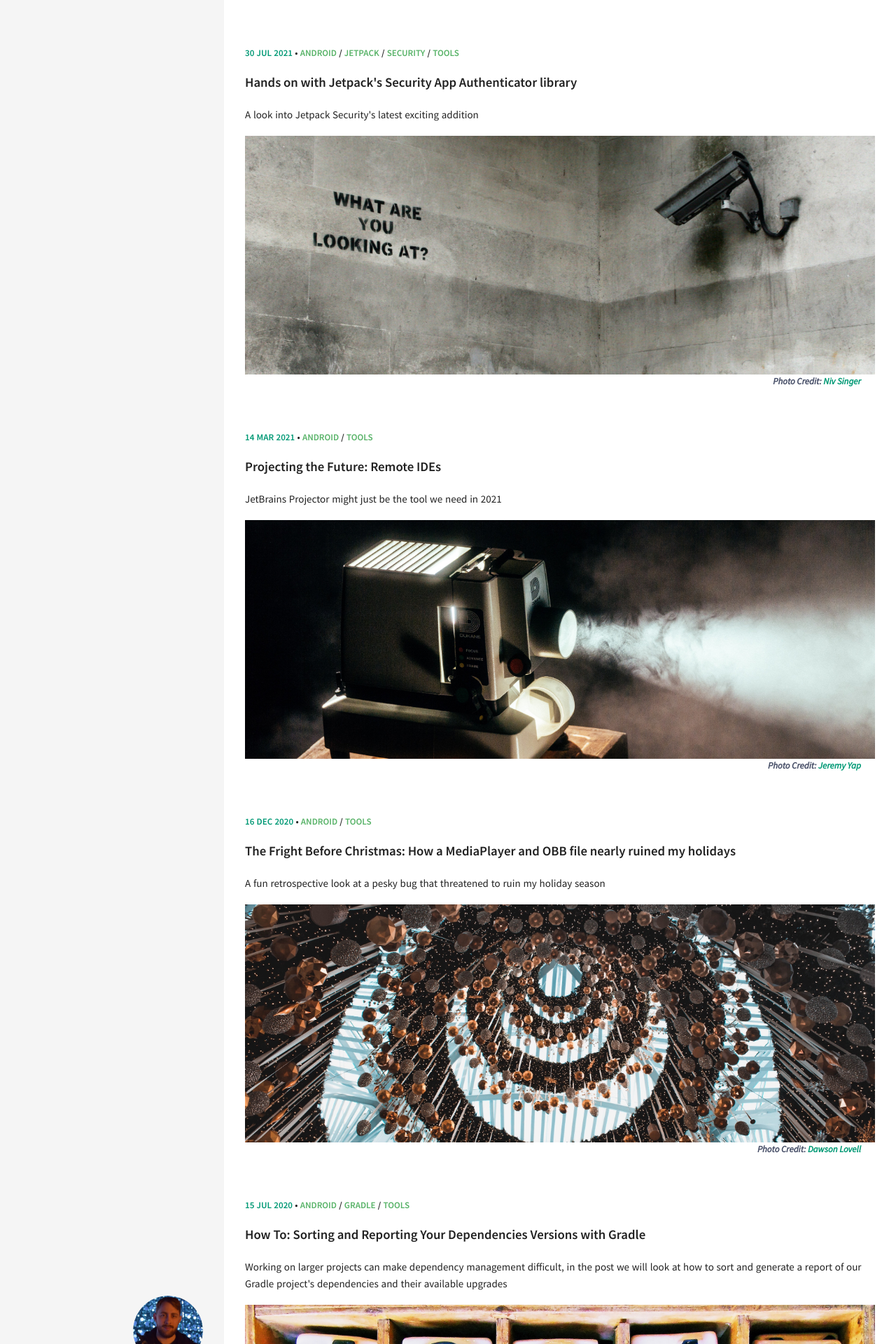
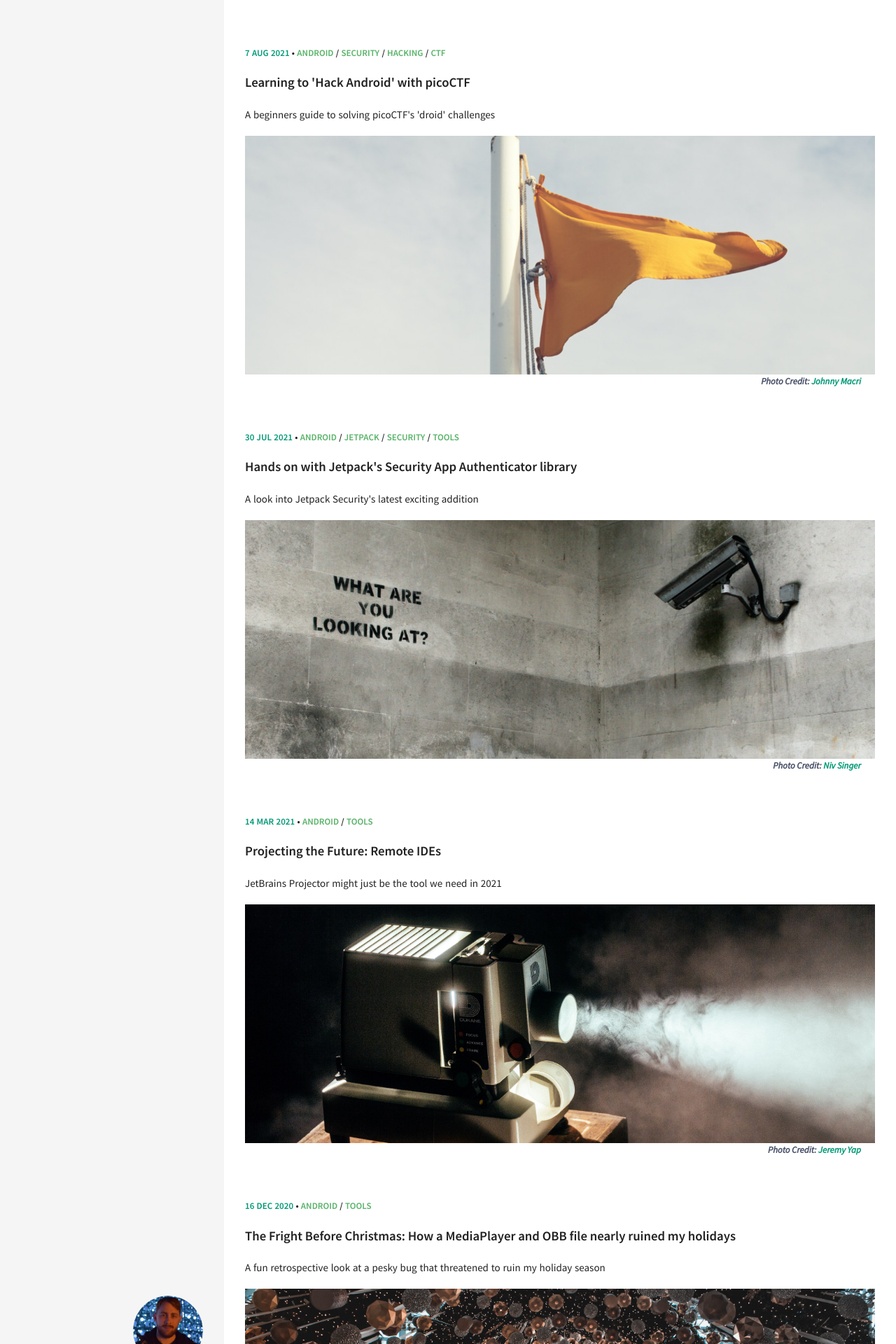
Before and after one commit to ed-george/ed-george.github.io, a Jekyll site: the page built from index.html, in a window 1280 px wide. Shown: the top 1920 px of the page at 70% size. Built offline with Jekyll 4.4.1, drawn with Linux system fonts in a browser that asks for light colours; some of the changed lines change nothing that is shown.

Commit message:
🚨 New post

```diff
--- /dev/null
+++ b/_posts/2021-08-07-pico-ctf-droids.md
@@ -0,0 +1,482 @@
+---
+layout: post
+title: "Learning to 'Hack Android' with picoCTF"
+excerpt: "A beginners guide to solving picoCTF's 'droid' challenges"
+categories: [Android, Security, Hacking, CTF]
+comments: true
+medium: https://sp4ghetticode.medium.com/learning-to-hack-android-with-picoctf-4d1334eb6929
+image:
+  feature: /post/flag.jpg
+  credit: Johnny Macri
+  creditlink: https://unsplash.com/photos/QQGKsFGBlo8
+---
+
+Over the last few weeks and in part thanks to my new fascination with Android app security, I have recently found myself heavily invested in cyber security content online. Youtuber's such as [John Hammond](https://www.youtube.com/channel/UCVeW9qkBjo3zosnqUbG7CFw) and [LiveOverflow](https://www.youtube.com/channel/UClcE-kVhqyiHCcjYwcpfj9w) provide hundreds of hours of free content, teaching the average person (as well as developers such as myself) the core concepts around cyber security, ethical hacking and reverse engineering.
+
+Part of this content introduced me to cyber security's capture-the-flag ('CTF') events, in which teams or individuals compete on challenges in numerous cyber security disciplines in order to gain points, win prizes and ultimately hold the bragging rights over their peers. The challenges usually range in difficulty and in style, from reverse engineering code to completely taking over a machine and gaining root (admin) access.
+
+However, for the complete novice, [picoCTF](https://picoctf.org/) is a free for all annual event aimed at middle school + high school pupils to introduce them into cyber security through a number of hand crafted challenges. Once the event is over these challenges are released and made accessible for non-event attendees to try them for themselves. Despite the intended audience, the difficulty level of some of the harder challenges makes picoCTF a popular event for many seasoned experts as well as beginners. The aim of each challenge is to find a hidden 'flag' in the format "picoCTF{xxxxxxxxxxx}" using cyber security tools, your own knowledge and very often some expert google-fu.
+
+What interested me immediately with picoCTF was 5 of their challenges all revolving around Android applications. These [challenges](https://play.picoctf.org/practice?page=1&search=droids), named `droid0` to `droid4` respectively, provided me with an exciting chance to test my Android knowledge and further my understanding of the platform I have worked with for close to 10 years. I thought being an experienced developer would mean they'd all be easy, but how wrong I was!
+
+Below are my solutions to these problems.
+
+### ⚠️ Spoilers Ahead
+
+I highly recommend you try all the [droid challenges](https://play.picoctf.org/practice?page=1&search=droids) before continuing this post to avoid spoilers. They range in difficulty, but with good research technique should be easy enough to solve without too much trouble.
+
+However, should you wish to see the solutions, please continue at your discretion!
+
+#  Challenge 1: droids0
+
+The first challenge provided the following description
+
+> Where do droid logs go. Check out this [file](https://jupiter.challenges.picoctf.org/static/02bcd73e630f50ef0b12bcdad9d84e0d/zero.apk).
+
+The very first step was to download the provided file to check what it was, so using `wget` I downloaded it to my working directory.
+
+{% highlight shell %}
+wget https://jupiter.challenges.picoctf.org/static/02bcd73e630f50ef0b12bcdad9d84e0d/zero.apk
+{% endhighlight %}
+
+It's an APK file! Great, looks like we are checking out somebody's compiled app.
+
+Assuming it's a debuggable build, it is possible to install this APK on a device or emulator via the [Android Debug Bridge](https://developer.android.com/studio/command-line/adb) 'adb' tool.
+
+{% highlight shell %}
+adb install -t zero.apk
+{% endhighlight %}
+
+Running the app showed an extremely basic app consisting of a title, input text field, button and another text view.
+
+![](https://i.imgur.com/wQzD5Z0.png)
+
+Playing with the app, inputting text and clicking the button caused the "I'm a flag text" to change to a "Not Today..." message.
+
+With the app's title text and the problem's description, I immediately knew that I needed to check the application's logs.
+
+To do this, I made use of [pidcat](https://github.com/JakeWharton/pidcat) and `grep`'d the output to check for flags.
+
+{% highlight shell %}
+pidcat | grep -E -o "picoCTF{.*}"
+{% endhighlight %}
+
+Sure enough, there's the flag: <span class="spoilier">picoCTF{a.moose.once.bit.my.sister}</span>
+
+#  Challenge 2: droids1
+
+The second challenge starts with the following description
+
+> Find the pass, get the flag. Check out this [file](https://jupiter.challenges.picoctf.org/static/b12c6d058c7f52eb1fd2015cfd291716/one.apk).
+
+Following the previous challenge, I first downloaded the APK file and installed it to my emulator.
+
+{% highlight shell %}
+wget https://jupiter.challenges.picoctf.org/static/b12c6d058c7f52eb1fd2015cfd291716/one.apk
+
+adb install -t one.apk
+{% endhighlight %}
+
+The app that installs is a mirror of the previous challenges app, but with the title stating 'brute force not required'. Entering any text and hitting the button provides a helpful 'NOPE'. It looks like a password is first required to gain access to the flag.
+
+Based on the title hint, it suggests that reverse-engineering is the way to go. To reverse engineer the APK we can make use of [apktool](https://ibotpeaches.github.io/Apktool/) to decompile the app, check the resources and even inspect the decompiled Android byte-code written in a [smali format](http://pallergabor.uw.hu/androidblog/dalvik_opcodes.html).
+
+To decompile the app using `apktool` is ultra straightforward. The tool creates a directory `one` with directories for all the decompiled files.
+
+{% highlight shell %}
+apktool d one.apk
+# Open the relevant Flag file in Sublime Text
+subl one/smali/com/hellocmu/picoctf/FlagstaffHill.smali
+{% endhighlight %}
+
+Whilst not being a smali expert, opening the smali file I located a `getFlag` method that seemed like a great point to start. Inspecting the method, it was possible to work out what was going on through adding my own annotations.
+
+The annotated file is below:
+
+{% highlight smali %}
+
+// The 'get flag method' presumably provides the flag!
+.method public static getFlag(Ljava/lang/String;Landroid/content/Context;)Ljava/lang/String;
+    .locals 2
+    .param p0, "input"    # Ljava/lang/String;
+    .param p1, "ctx"    # Landroid/content/Context;
+
+    .line 11
+    const v0, 0x7f0b002f // <-- This looks interesting! Likely a string resource
+
+    // Call context.getString with the value in v0
+    invoke-virtual {p1, v0}, Landroid/content/Context;->getString(I)Ljava/lang/String;
+
+    move-result-object v0
+
+    .line 12
+    // Create local variable password (presumably from the user input)
+    .local v0, "password":Ljava/lang/String;
+    // Call String#equals to compare input with the input
+    invoke-virtual {p0, v0}, Ljava/lang/String;->equals(Ljava/lang/Object;)Z
+
+    move-result v1
+
+    // Check if the strings are equal
+    if-eqz v1, :cond_0
+
+    // If equal, call fenugreek method which returns a String
+    // This looks to be a call to a native library that provides the flag
+    invoke-static {p0}, Lcom/hellocmu/picoctf/FlagstaffHill;->fenugreek(Ljava/lang/String;)Ljava/lang/String;
+
+{% endhighlight %}
+
+The `0x7f0b002f` in the code referenced a string resource. So to find out which one, I ran a simple `grep`.
+
+{% highlight shell %}
+grep -iFr "0x7f0b002f" .
+
+> ./one/res/values/public.xml:    <public type="string" name="password" id="0x7f0b002f" />
+> ./one/smali/com/hellocmu/picoctf/FlagstaffHill.smali:    const v0, 0x7f0b002f
+> ./one/smali/com/hellocmu/picoctf/R$string.smali:.field public static final password:I = 0x7f0b002f
+
+{% endhighlight %}
+
+Having found out the relevant string resource is `password`, then we can search the XML files for the relevant password using `find` and `grep`.
+
+{% highlight shell %}
+find . -type f -regex ".*.xml" -exec grep -iFr "password" {} \;
+
+> ./one/res/values/public.xml:    <public type="string" name="password" id="0x7f0b002f" />
+> ./one/res/values/strings.xml:    <string name="password">opossum</string>
+
+{% endhighlight %}
+
+Bingo. Entering "opossum" into the app reveals the flag <span class="spoilier">picoCTF{pining.for.the.fjords}</span>
+
+# Challenge 3: droids2
+
+> Find the pass, get the flag. Check out this [file](https://jupiter.challenges.picoctf.org/static/b7d30de6eaaf83e685aea7c10c5bdea8/two.apk).
+
+With the same hint as the last challenge, it was time to follow the same steps as previous.
+
+{% highlight shell %}
+wget https://jupiter.challenges.picoctf.org/static/b7d30de6eaaf83e685aea7c10c5bdea8/two.apk
+
+adb install -t two.apk
+
+{% endhighlight %}
+
+Installing the app resulted in the title of the app changing to 'smali sounds like an Ikea bookcase'. In fairness, it totally does. Again, it looked like we'd need to find the password to unlock the flag.
+
+Based on this title, it was a fair assumption we'd be diving head first into the decompiled smali code again.
+
+{% highlight shell %}
+apktool d two.apk
+
+# Open the relevant Flag file in Sublime Text
+subl one/smali/com/hellocmu/picoctf/FlagstaffHill.smali
+{% endhighlight %}
+
+This time the smali code was [far more complex](https://gist.github.com/ed-george/fe5c0e54747bd1514343406c060a7469) than the previous challenge. I decided that to investigate further, I would make use of the popular [jadx decompiler](https://github.com/skylot/jadx) to take the smali and attempt to convert it into something more readable, i.e. Java code.
+
+After downloading `jadx`, I launched the GUI using the `jadx-gui` command and opened `FlagstaffHill.smali`. Thankfully, `jadx` did an excellent job of reversing the smali back into Java.
+
+{% highlight java %}
+
+public class FlagstaffHill
+{
+    public static String getFlag(final String s, final Context context) {
+        final String[] array = { "weatherwax", "ogg", "garlick", "nitt", "aching", "dismass" };
+        final int n = 3 - 3;
+        final int n2 = 3 / 3 + n;
+        final int n3 = n2 + n2 - n;
+        final int n4 = 3 + n3;
+        if (s.equals("".concat(array[n4]).concat(".").concat(array[n2]).concat(".").concat(array[n]).concat(".").concat(array[n4 + n - n2]).concat(".").concat(array[3]).concat(".").concat(array[n3]))) {
+            return sesame(s);
+        }
+        return "NOPE";
+    }
+
+    public static native String sesame(final String p0);
+}
+
+{% endhighlight %}
+
+To obfuscate the password, it seems the app was doing some array and string manipulation. Based on a quick look at the code, it looked like the array of words would be placed in a specific order, separated by periods.
+
+However, to avoid the potentially time consuming task of reverse engineering the code and then validating it, I created a new Java file and copied the decompiled code over. From there, I modified the code so it would print out the flag to ensure there was no chance for error and I would get the password immediately.
+
+{% highlight java %}
+public class FlagstaffHillModified
+{
+    public static String getFlag() {
+        final String[] array = { "weatherwax", "ogg", "garlick", "nitt", "aching", "dismass" };
+        final int n = 3 - 3;
+        final int n2 = 3 / 3 + n;
+        final int n3 = n2 + n2 - n;
+        final int n4 = 3 + n3;
+
+        // Return the password
+        return "".concat(array[n4]).concat(".").concat(array[n2]).concat(".").concat(array[n]).concat(".").concat(array[n4 + n - n2]).concat(".").concat(array[3]).concat(".").concat(array[n3]);
+    }
+
+    public static void main(String args[]) {
+        // Print the password
+        System.out.print("Password: ");
+        System.out.println(getFlag());
+    }
+}
+
+{% endhighlight %}
+
+Once modified, compiling and running the code should provide the expected password.
+
+{% highlight shell %}
+
+javac FlagstaffHillModified.java
+
+java FlagstaffHillModified
+
+> Password: dismass.ogg.weatherwax.aching.nitt.garlick
+{% endhighlight %}
+
+Boom. There's the password. With that in hand, I entered it into the app and successfully unlocked the flag <span class="spoilier">picoCTF{what.is.your.favourite.colour}</span>
+
+# Challenge 4: droids3
+
+> Find the pass, get the flag. Check out this [file](https://jupiter.challenges.picoctf.org/static/06318765139795831859f843dd56ce60/three.apk).
+
+Knowing the drill at this point, I followed the same steps as the previous challenges.
+
+{% highlight shell %}
+https://jupiter.challenges.picoctf.org/static/06318765139795831859f843dd56ce60/three.apk
+
+adb install -t three.apk
+
+{% endhighlight %}
+
+The hint this time was a little more cryptic
+
+> Make this app your own
+
+Ok? Make it my own? How can I do that.
+
+To see what was going on this time, I again made use of `jadx-gui` and opened the smali file.
+
+{% highlight java %}
+
+public class FlagstaffHill {
+    public static native String cilantro(String str);
+
+    public static String nope(String input) {
+        return "don't wanna";
+    }
+
+    public static String yep(String input) {
+        return cilantro(input);
+    }
+
+    public static String getFlag(String input, Context ctx) {
+        return nope(input);
+    }
+}
+
+{% endhighlight %}
+
+So it looks like the class only has 4 methods, the `cilantro` native method to get the flag from a compiled library, the `getFlag` method that calls the `nope` method and a seemingly unused `yep` method that gets the flag via `cilantro`.
+
+Huh. Ok, I think we some how need to modify the app's code to make `getFlag` call `yep` instead of `nope`.
+
+Thankfully, I had just come across the excellent ['Hacktricks'](https://book.hacktricks.xyz) website that documents numerous reverse engineering techniques. The [section on Android](https://book.hacktricks.xyz/mobile-apps-pentesting/android-app-pentesting/smali-changes) pointed out that `apktool` could be used to recompile an app with **modified smali**.
+
+So, I checked the smali for the `getFlag` method
+
+{% highlight smali %}
+.method public static getFlag(Ljava/lang/String;Landroid/content/Context;)Ljava/lang/String;
+    .locals 1
+    .param p0, "input"    # Ljava/lang/String;
+    .param p1, "ctx"    # Landroid/content/Context;
+
+    .line 19
+    invoke-static {p0}, Lcom/hellocmu/picoctf/FlagstaffHill;->nope(Ljava/lang/String;)Ljava/lang/String;
+
+    move-result-object v0
+
+    .line 20
+    .local v0, "flag":Ljava/lang/String;
+    return-object v0
+.end method
+{% endhighlight %}
+
+Could it be as simple as changing `invoke-static {p0}, Lcom/hellocmu/picoctf/FlagstaffHill;->nope(Ljava/lang/String;)Ljava/lang/String;` to use `yep`? I modified the file and followed the steps to recompile the build with my modified code
+
+{% highlight shell %}
+
+# Re-compile the app
+# three is the base folder of the decompiled app
+apktool b three
+
+# Change directory to the newly generated APK
+cd three/dist
+
+# Generate a new key to sign the build
+keytool -genkeypair -v -keystore key.keystore -alias publishingdoc -keyalg RSA -keysize 2048 -validity 10000
+
+# Sign the new build
+jarsigner -verbose -sigalg SHA1withRSA -digestalg SHA1 -keystore ./key.keystore three.apk publishingdoc
+
+# Uninstall previous version of the app and install the new one
+adb uninstall com.hellocmu.picoctf
+adb install three.apk
+
+{% endhighlight %}
+
+Nervously I try clicking the button in the app and to my surprise it reveals the flag <span class="spoilier">picoCTF{tis.but.a.scratch}</span>
+
+# Final Challenge 5: droids4
+
+> Reverse the pass, patch the file, get the flag. Check out this [file](https://jupiter.challenges.picoctf.org/static/926d4bfd7030b13dbc98ca26e608c740/four.apk).
+
+Having done this a few times by this point, I follow the steps from the previous challenges. It seems like that this time it will be a combination of figuring out the password and then modifying smali before recompiling.
+
+{% highlight shell %}
+wget https://jupiter.challenges.picoctf.org/static/926d4bfd7030b13dbc98ca26e608c740/four.apk
+
+apktool d four.apk
+
+jadx-gui
+{% endhighlight %}
+
+Opening the the smali file in `jadx` shows the following Java code that again makes use of obfuscation techniques to hide the password.
+
+{% highlight java %}
+
+public class FlagstaffHill {
+    public static native String cardamom(String str);
+
+    public static String getFlag(String input, Context ctx) {
+        StringBuilder ace = new StringBuilder("aaa");
+        StringBuilder jack = new StringBuilder("aaa");
+        StringBuilder queen = new StringBuilder("aaa");
+        StringBuilder king = new StringBuilder("aaa");
+        ace.setCharAt(0, (char) (ace.charAt(0) + 4));
+        ace.setCharAt(1, (char) (ace.charAt(1) + 19));
+        ace.setCharAt(2, (char) (ace.charAt(2) + 18));
+        jack.setCharAt(0, (char) (jack.charAt(0) + 7));
+        jack.setCharAt(1, (char) (jack.charAt(1) + 0));
+        jack.setCharAt(2, (char) (jack.charAt(2) + 1));
+        queen.setCharAt(0, (char) (queen.charAt(0) + 0));
+        queen.setCharAt(1, (char) (queen.charAt(1) + 11));
+        queen.setCharAt(2, (char) (queen.charAt(2) + 15));
+        king.setCharAt(0, (char) (king.charAt(0) + 14));
+        king.setCharAt(1, (char) (king.charAt(1) + 20));
+        king.setCharAt(2, (char) (king.charAt(2) + 15));
+        if (input.equals("".concat(queen.toString()).concat(jack.toString()).concat(ace.toString()).concat(king.toString()))) {
+            return "call it";
+        }
+        return "NOPE";
+    }
+}
+
+{% endhighlight %}
+
+Following the previous challenge. I again made a modified version of the code to print out the password
+
+{% highlight java %}
+public class FlagstaffHillModified {
+
+    public static String getFlag() {
+        StringBuilder ace = new StringBuilder("aaa");
+        StringBuilder jack = new StringBuilder("aaa");
+        StringBuilder queen = new StringBuilder("aaa");
+        StringBuilder king = new StringBuilder("aaa");
+        ace.setCharAt(0, (char) (ace.charAt(0) + 4));
+        ace.setCharAt(1, (char) (ace.charAt(1) + 19));
+        ace.setCharAt(2, (char) (ace.charAt(2) + 18));
+        jack.setCharAt(0, (char) (jack.charAt(0) + 7));
+        jack.setCharAt(1, (char) (jack.charAt(1) + 0));
+        jack.setCharAt(2, (char) (jack.charAt(2) + 1));
+        queen.setCharAt(0, (char) (queen.charAt(0) + 0));
+        queen.setCharAt(1, (char) (queen.charAt(1) + 11));
+        queen.setCharAt(2, (char) (queen.charAt(2) + 15));
+        king.setCharAt(0, (char) (king.charAt(0) + 14));
+        king.setCharAt(1, (char) (king.charAt(1) + 20));
+        king.setCharAt(2, (char) (king.charAt(2) + 15));
+        return "".concat(queen.toString()).concat(jack.toString()).concat(ace.toString()).concat(king.toString());
+    }
+
+    public static void main(String args[]) {
+        System.out.print("Password: ");
+        System.out.println(getFlag());
+    }
+
+}
+{% endhighlight %}
+
+Compiling and running this gave me the password as expected
+
+{% highlight shell %}
+javac FlagstaffHillModified.java
+
+java FlagstaffHillModified
+> Password: alphabetsoup
+{% endhighlight %}
+
+However, having seen the `getFlag` method was hard-coded to always return `"call it"`, I also knew that we'd need to modify the smali code and recompile as per the previous challenge.
+
+I located the smali code that returned the hardcoded string and observed the following
+
+{% highlight smali %}
+if-eqz v5, :cond_0
+
+const-string v5, "call it"
+
+return-object v5
+{% endhighlight %}
+
+I needed to modify this code to instead invoke the `cardamom` method, and return it.
+
+Thankfully, the previous challenge actually provided the smali code to do this, so it was a simple case of copying it over and replacing the smali for the return method with the following
+
+{% highlight smali %}
+invoke-static {p0}, Lcom/hellocmu/picoctf/FlagstaffHill;->cardamom(Ljava/lang/String;)Ljava/lang/String;
+
+move-result-object v0
+
+return-object v0
+{% endhighlight %}
+
+With these changes made, it was time to try it out!
+
+{% highlight shell %}
+
+# Re-compile the app
+# four is the base folder of the decompiled app
+apktool b four
+
+# Change directory to the newly generated APK
+cd four/dist
+
+# Generate a new key to sign the build
+keytool -genkeypair -v -keystore key.keystore -alias publishingdoc -keyalg RSA -keysize 2048 -validity 10000
+
+# Sign the new build
+jarsigner -verbose -sigalg SHA1withRSA -digestalg SHA1 -keystore ./key.keystore four.apk publishingdoc
+
+# Uninstall previous version of the app and install the new one
+adb uninstall com.hellocmu.picoctf
+adb install four.apk
+
+{% endhighlight %}
+
+Entering the previously discovered password and clicking the button reveals the final flag <span class="spoilier">picoCTF{not.particularly.silly}</span>
+
+We've done it! ✨
+
+# Wrapping Up
+
+picoCTF's droid challenges proved to be a fun learning experience with the difficulty starting fairly easy but ramping up and requiring some background research.
+
+In all these took me a couple of evenings to complete.
+
+I would highly recommend giving this a go yourself as well as looking into the other challenges picoCTF has to offer!
+
+### Thanks 🌟
+
+_Thanks as always for reading! I hope you found this post interesting, please feel free to tweet me with any feedback at [@Sp4ghettiCode](https://twitter.com/sp4ghetticode) and don't forget to clap, like, tweet, share, star etc_
--- a/_sass/pages/_post.scss
+++ b/_sass/pages/_post.scss
@@ -158,6 +158,28 @@ a.read-more {
   }
 }
 
+// Spoliers
+
+.spoilier {
+  background-color: black;
+  border-radius: 4px;
+  -webkit-user-select: none;
+  -moz-user-select: none;
+  -ms-user-select: none;
+  user-select: none;
+  transition: background-color 0.5s ease-in;
+  font-family: $font-family-monospace;
+  color: black;
+  font-size: 0.9em;
+  font-size: ($font-size-base - 3);
+  padding: 5px;
+}
+
+.spoilier:hover {
+  cursor: pointer;
+  background-color: #f8f8f8 !important;
+}
+
 // Shares Buttons
 .share-buttons {
   padding-top: 1em;
```
Also changed, not shown: img/post/flag.jpg (added).
